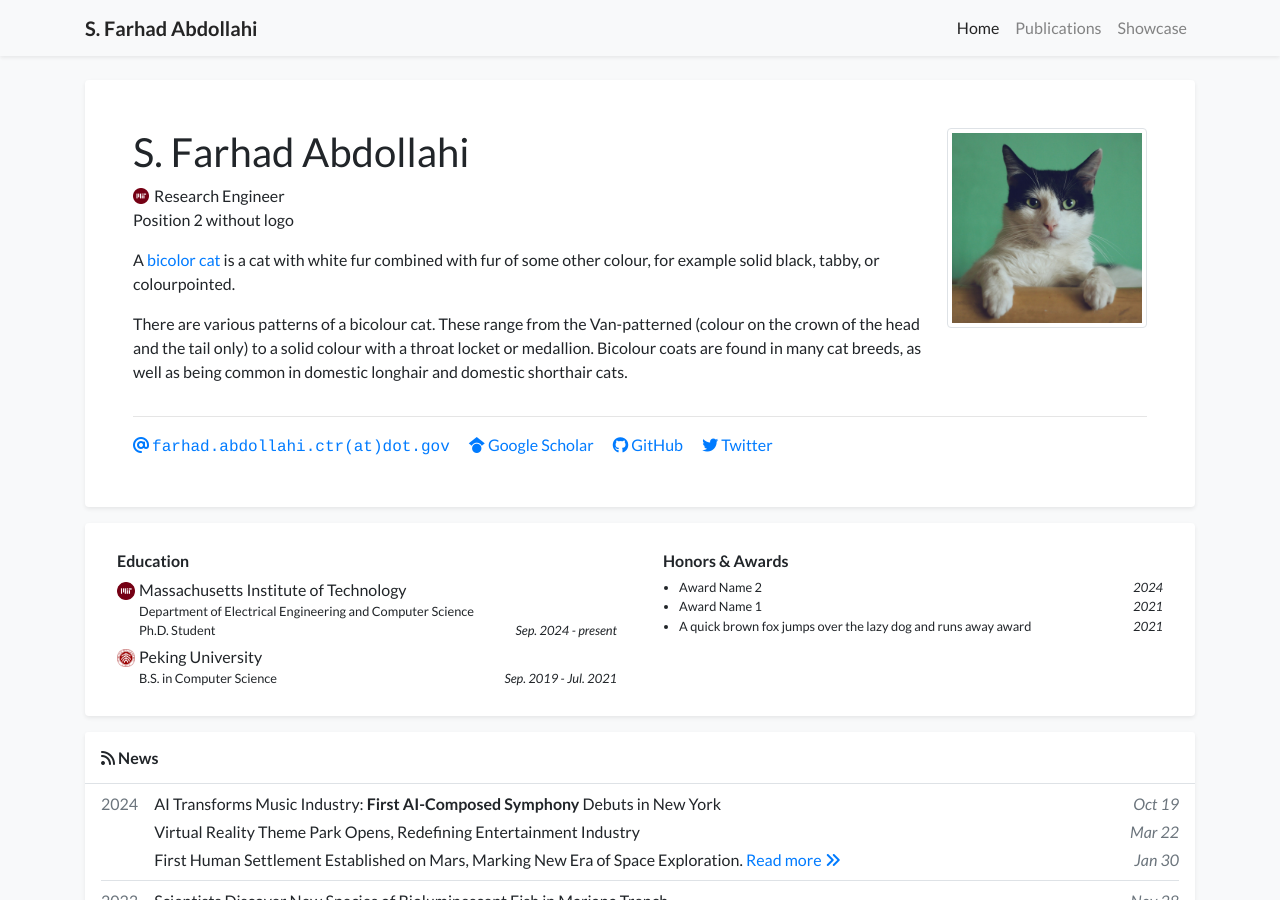
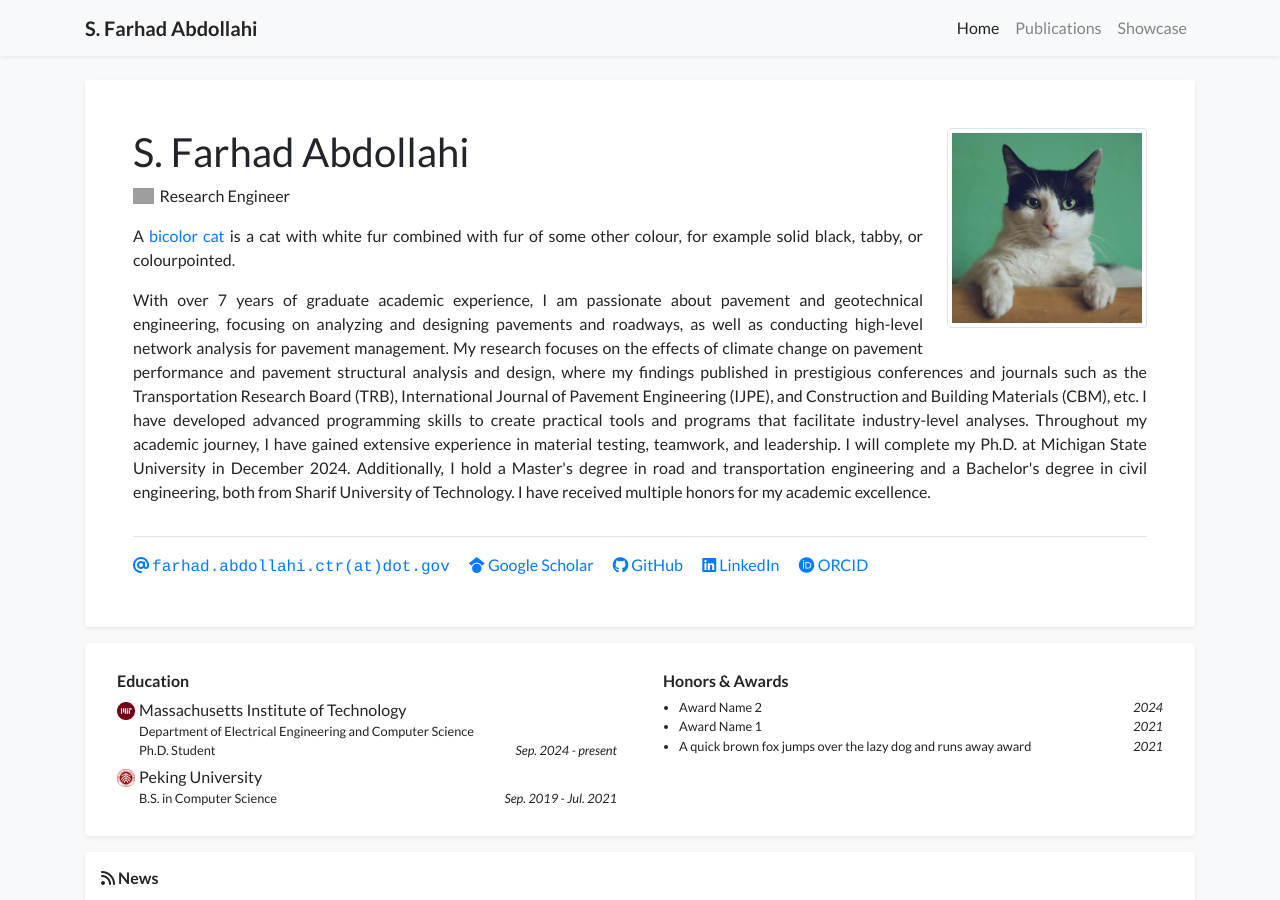
Before and after one commit to farhad-abdollahi/farhad-abdollahi.github.io, a Jekyll site: the page built from index.html, in a window 1280 px wide and 900 px high. Built offline with Jekyll 4.4.1, drawn with Linux system fonts in a browser that asks for light colours; nearby versions of some CDN libraries; a style sheet for code colours, icons or effects is not loaded; grey boxes are pictures that could not be loaded.

Commit message:
New profile update

```diff
--- a/_data/profile.yml
+++ b/_data/profile.yml
@@ -3,31 +3,39 @@ secondary_name: ""
 navbar_name: "S. Farhad Abdollahi"
 
 positions:
-- logo: /assets/images/badges/MIT_Social_circle.png  # Logo is optional
+- logo: /assets/images/badges/USDOT.svg  # Logo is optional
   name: Research Engineer
-- name: Position 2 without logo
+# - name: Position 2 without logo
 
 
 email: "farhad.abdollahi.ctr@dot.gov"
 # cv_link: link-to-your-cv-file
 gscholar: t5sJ-XwAAAAJ&hl  # This is an example, replace it with your own Google Scholar ID
 github: farhad-abdollahi
-twitter: your_twitter_id  # Do not include the '@' symbol
+# twitter: your_twitter_id  # Do not include the '@' symbol
 # wechat_qrcode: /assets/images/etc/wechat.jpg
 # wechat_prompt: >-
 #   Please tell me your <strong>name</strong> and <strong>affiliation</strong> (current or past) when adding my wechat. Thanks!
-# linkedin: your-linked-in-id
-# orcid: 0000-0000-0000-0000
+linkedin: farhad-abdollahi-394315a8
+orcid: 0000-0002-5165-4448
 
-short_bio_text_justify: false
+short_bio_text_justify: true
 short_bio: >-
   <p>
     A <a href="https://en.wikipedia.org/wiki/Bicolor_cat" target="_blank">bicolor cat</a> is a cat with white fur combined with fur of some other colour, for example solid black, tabby, or colourpointed.
   </p>
   <p>
-    There are various patterns of a bicolour cat. These range from the Van-patterned (colour on the crown of the head
-    and the tail only) to a solid colour with a throat locket or medallion. Bicolour coats are found in many cat breeds,
-    as well as being common in domestic longhair and domestic shorthair cats.
+    With over 7 years of graduate academic experience, I am passionate about pavement and geotechnical engineering,
+    focusing on analyzing and designing pavements and roadways, as well as conducting high-level network analysis for
+    pavement management. My research focuses on the effects of climate change on pavement performance and pavement
+    structural analysis and design, where my findings published in prestigious conferences and journals such as the
+    Transportation Research Board (TRB), International Journal of Pavement Engineering (IJPE), and Construction and Building Materials (CBM), etc.
+
+    I have developed advanced programming skills to create practical tools and programs that facilitate industry-level
+    analyses. Throughout my academic journey, I have gained extensive experience in material testing, teamwork, and
+    leadership. I will complete my Ph.D. at Michigan State University in December 2024. Additionally, I hold a Master's
+    degree in road and transportation engineering and a Bachelor's degree in civil engineering, both from Sharif
+    University of Technology. I have received multiple honors for my academic excellence.
   </p>
 
 portrait_url: /assets/images/photos/portrait.jpg
```
Also changed, not shown: assets/images/badges/USDOT_Logo.svg (added).
